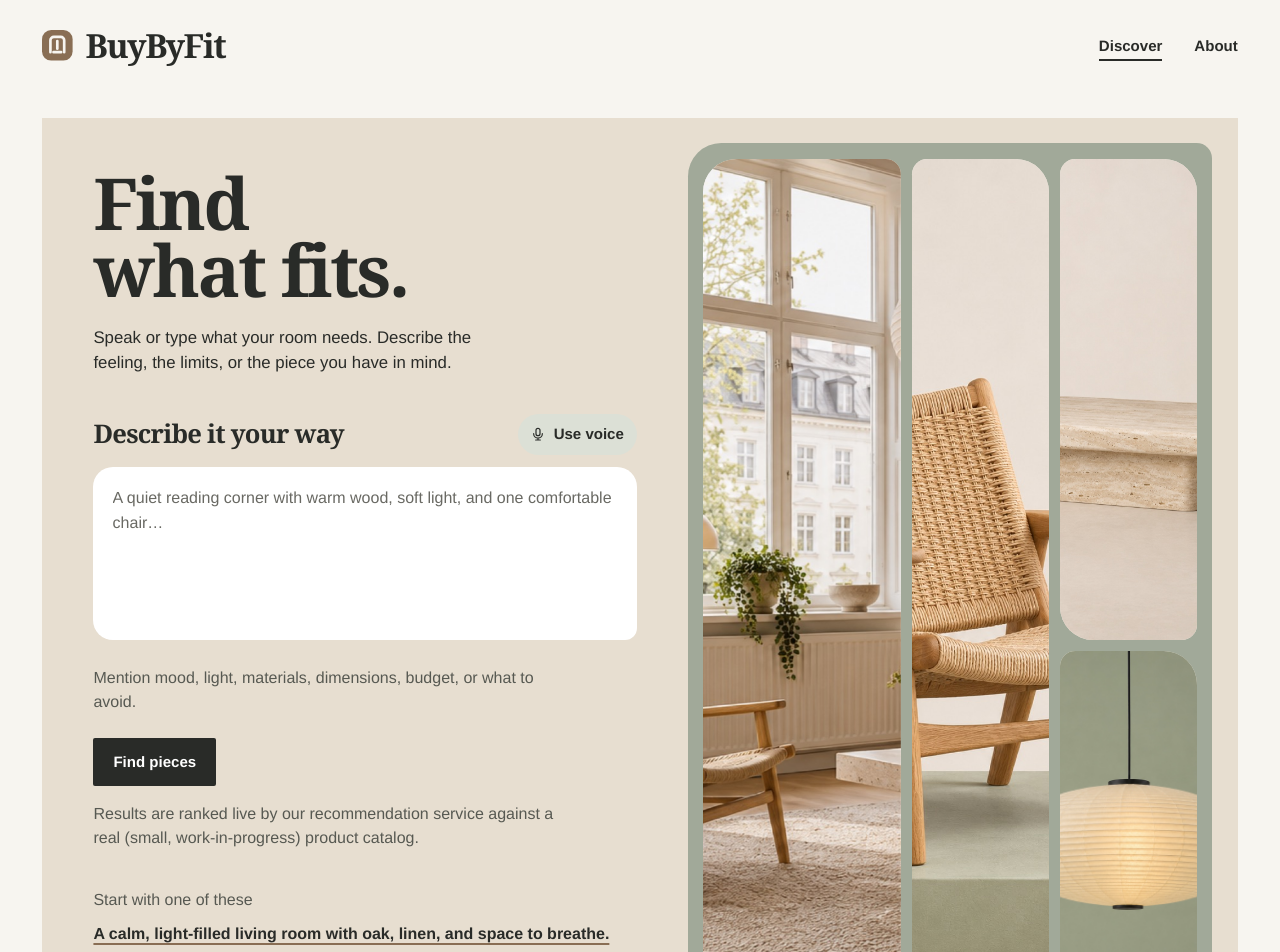
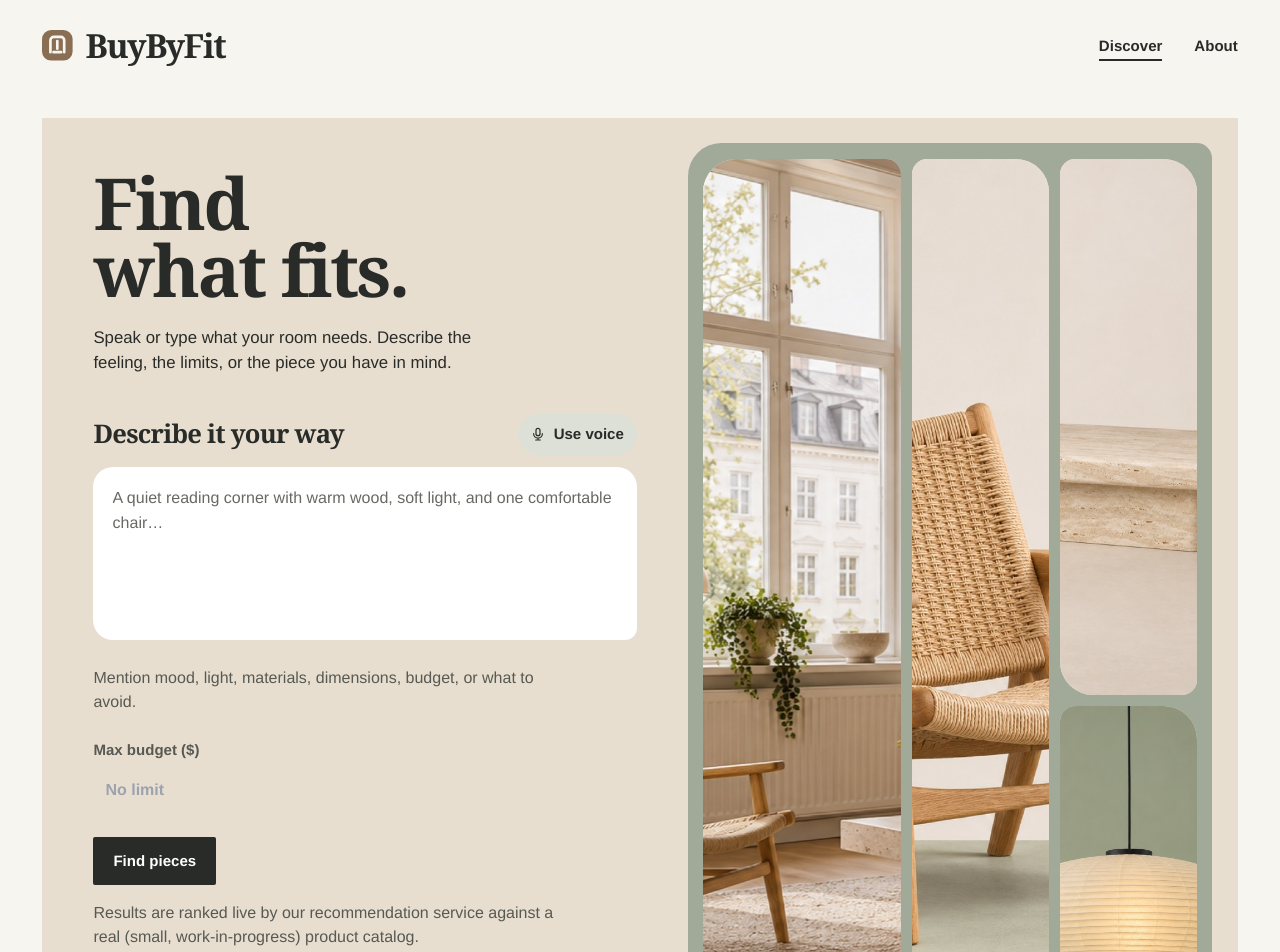
Before and after one commit to JayWu0512/buy-by-fit, a Next.js app: page /discover in a window 1280 px wide. Shown: the top 952 px of the page. Built offline with nearby package versions, Linux system fonts and the light colour scheme.

Commit message:
feat(frontend): let users type a max budget on the search form
Adds a 'Max budget ($)' input next to the room-brief textarea, sent as
filters.max_price on POST /api/v1/searches (already supported
server-side -- see the est_price fallback fix).

```diff
--- a/src/app/globals.css
+++ b/src/app/globals.css
@@ -586,6 +586,27 @@ h2 {
   font-weight: 600;
 }
 
+.budget-control {
+  display: grid;
+  gap: 0.38rem;
+  max-width: 12rem;
+  margin-top: 0.85rem;
+  color: var(--soft-ink);
+  font-size: 0.94rem;
+  font-weight: 600;
+}
+
+.budget-control input {
+  min-height: 2.8rem;
+  border: 0;
+  border-radius: 0;
+  padding: 0.5rem 0.75rem;
+  color: var(--ink);
+  background: var(--oat);
+  font-size: 1rem;
+  font-weight: 600;
+}
+
 .prompt-actions {
   display: flex;
   align-items: center;
--- a/src/components/discover-view.tsx
+++ b/src/components/discover-view.tsx
@@ -62,6 +62,7 @@ function clearSearchState() {
 
 export function DiscoverView() {
   const [brief, setBrief] = useState("");
+  const [maxBudget, setMaxBudget] = useState("");
   const [submittedBrief, setSubmittedBrief] = useState<string | null>(null);
   const [error, setError] = useState("");
   const [isListening, setIsListening] = useState(false);
@@ -121,8 +122,9 @@ export function DiscoverView() {
 
     setError("");
     setIsSearching(true);
+    const budget = maxBudget.trim() && Number.isFinite(Number(maxBudget)) ? Number(maxBudget) : undefined;
     try {
-      const products = await searchFurniture(trimmedBrief);
+      const products = await searchFurniture(trimmedBrief, budget);
       setSearchResults(products);
       saveSearchState(trimmedBrief, products);
       setSubmittedBrief(trimmedBrief);
@@ -260,6 +262,19 @@ export function DiscoverView() {
                 </p>
               ) : null}
 
+              <label className="budget-control" htmlFor="room-budget">
+                <span>Max budget ($)</span>
+                <input
+                  id="room-budget"
+                  inputMode="numeric"
+                  min={0}
+                  onChange={(event) => setMaxBudget(event.target.value)}
+                  placeholder="No limit"
+                  type="number"
+                  value={maxBudget}
+                />
+              </label>
+
               <div className="prompt-actions">
                 <button className="button button-dark" disabled={isSearching} type="submit">
                   {isSearching ? "Searching…" : "Find pieces"}
--- a/src/lib/api.ts
+++ b/src/lib/api.ts
@@ -93,11 +93,12 @@ export function toFurnitureProduct(card: ApiProductCard, index: number): Furnitu
 }
 
 /** Calls POST /api/v1/searches and maps the response into FurnitureProduct cards, best match first. */
-export async function searchFurniture(styleDescription: string): Promise<FurnitureProduct[]> {
+export async function searchFurniture(styleDescription: string, maxPrice?: number): Promise<FurnitureProduct[]> {
+  const filters = maxPrice !== undefined ? { max_price: maxPrice } : {};
   const response = await fetch(SEARCH_ENDPOINT, {
     method: "POST",
     headers: { "Content-Type": "application/json" },
-    body: JSON.stringify({ filters: {}, style_description: styleDescription }),
+    body: JSON.stringify({ filters, style_description: styleDescription }),
   });
 
   if (!response.ok) {
```
